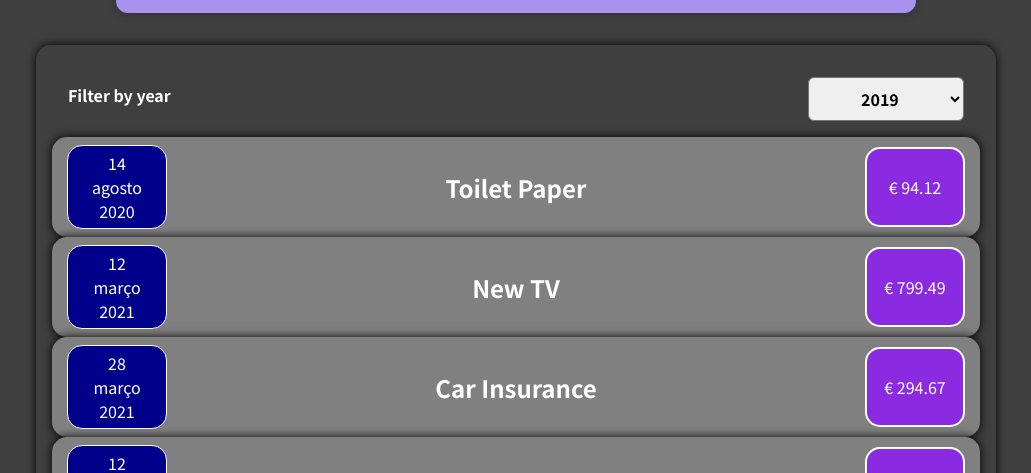
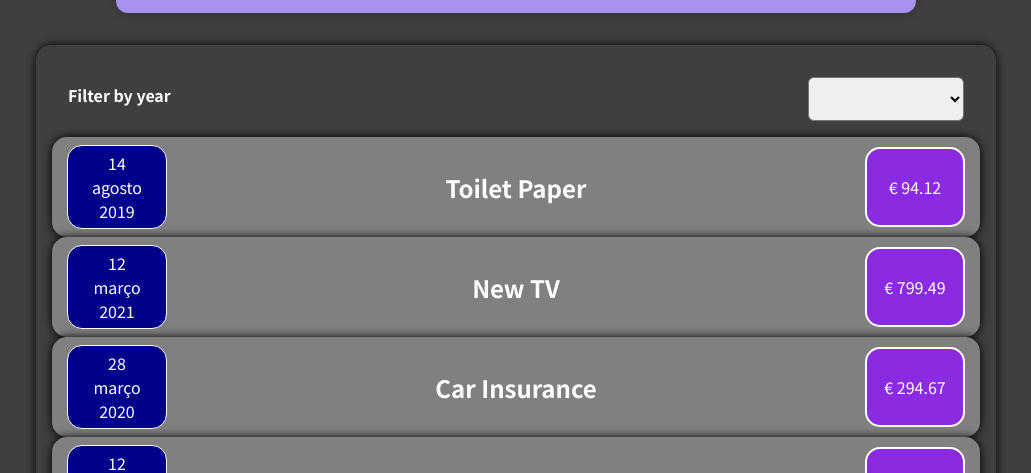
Before and after one commit to jmschp/expenses-app, a React (Create React App) app: page / in a window 1280 px wide. Shown: the part 233-706 px from the top of the page, without its empty margins (124-1155 px from the left). Built offline with nearby package versions, Linux system fonts and the light colour scheme.

Commit message:
feat: implement expenses filter functionality

```diff
--- a/src/App.js
+++ b/src/App.js
@@ -1,20 +1,21 @@
+import { useState } from "react";
+
 import Expenses from "./components/Expenses/Expenses";
 import NewExpense from "./components/NewExpenses/NewExpenses";
 
-function App() {
-  const expenses = [
+const expensesList = [
   {
     id: "e1",
     title: "Toilet Paper",
     amount: 94.12,
-      date: new Date(2020, 7, 14),
+    date: new Date(2019, 7, 14),
   },
   { id: "e2", title: "New TV", amount: 799.49, date: new Date(2021, 2, 12) },
   {
     id: "e3",
     title: "Car Insurance",
     amount: 294.67,
-      date: new Date(2021, 2, 28),
+    date: new Date(2020, 2, 28),
   },
   {
     id: "e4",
@@ -24,14 +25,19 @@ function App() {
   },
 ];
 
+function App() {
+  const [expenses, setExpenses] = useState(expensesList);
+
   const saveExpenseDataHandler = (expenseData) => {
-    console.log(expenseData);
+    setExpenses((prevState) => {
+      return [expenseData, ...prevState];
+    });
   };
 
   return (
     <div>
       <NewExpense onSaveExpenseData={saveExpenseDataHandler} />
-      <Expenses expenses={expenses} />
+      <Expenses expensesList={expenses} />
     </div>
   );
 }
--- a/src/components/ExpensesFilter/ExpensesFilter.js
+++ b/src/components/ExpensesFilter/ExpensesFilter.js
@@ -11,6 +11,7 @@ export default function ExpensesFilter(props) {
       <div className="expenses-filter__control">
         <label>Filter by year</label>
         <select onChange={onSelectYearChangeHandler} value={props.filteredYear}>
+          <option value=""></option>
           <option value="2022">2022</option>
           <option value="2021">2021</option>
           <option value="2020">2020</option>
--- a/src/components/NewExpenses/ExpenseForm.js
+++ b/src/components/NewExpenses/ExpenseForm.js
@@ -23,7 +23,7 @@ export default function ExpenseForm(props) {
 
   const dateChangeHandler = (event) => {
     setUserInput((prevState) => {
-      return { ...prevState, enteredAmount: event.target.value };
+      return { ...prevState, enteredDate: event.target.value };
     });
   };
 
--- a/src/components/expenses/Expenses.js
+++ b/src/components/expenses/Expenses.js
@@ -1,4 +1,4 @@
-import { useState } from 'react'
+import { useState } from "react";
 import Card from "../wrapper/Card";
 import ExpenseItem from "./ExpenseItem";
 import ExpensesFilter from "../ExpensesFilter/ExpensesFilter";
@@ -6,16 +6,33 @@ import ExpensesFilter from "../ExpensesFilter/ExpensesFilter";
 import "./Expenses.css";
 
 function Expenses(props) {
-  const [filteredYear, SetYear] = useState("2019");
+  // const expenses = props.expensesList;
+  // const [expenses, setExpenses] = useState(props.expensesList);
+  const [filteredYear, setYear] = useState("");
+
+  const filterExpenses = (filteredYear) => {
+    if (filteredYear !== "") {
+      const filteredExpenses = props.expensesList.filter((expense) => {
+        return expense.date.getFullYear() === Number(filteredYear);
+      });
+      return filteredExpenses;
+    } else {
+      return props.expensesList;
+    }
+  };
 
   const filterExpenseHandler = (selectedYear) => {
-    SetYear(selectedYear);
+    setYear(selectedYear);
+    // filterExpenses(selectedYear);
   };
 
   return (
     <Card className="expenses">
-      <ExpensesFilter filteredYear={filteredYear} onFilterExpense={filterExpenseHandler} />
-      {props.expenses.map((expense) => {
+      <ExpensesFilter
+        filteredYear={filteredYear}
+        onFilterExpense={filterExpenseHandler}
+      />
+      {filterExpenses(filteredYear).map((expense) => {
         return (
           <ExpenseItem
             key={expense.id}
```
Lines whose indentation alone changed are shown as unchanged.
